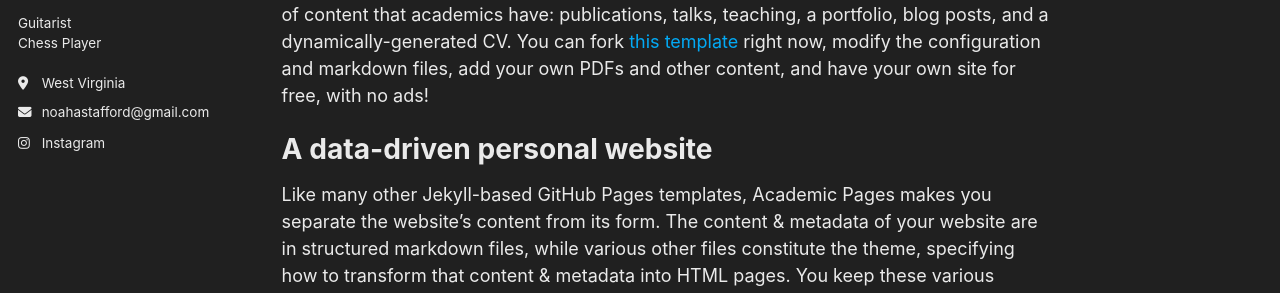
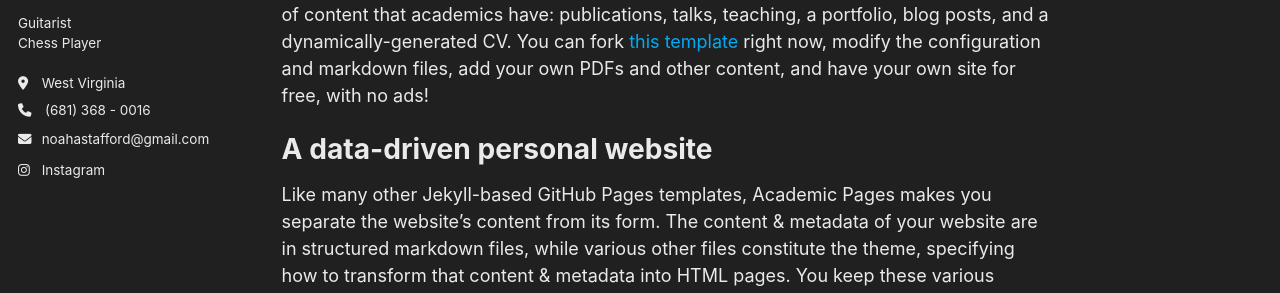
Before and after one commit to noahastafford/noahastafford.github.io, a Jekyll site: the page built from _pages/about.md, in a window 1280 px wide. Shown: the part 310-603 px from the top of the page. Built offline with Jekyll 4.4.1, drawn with Linux system fonts in a browser that asks for light colours.

```diff
--- a/_config.yml
+++ b/_config.yml
@@ -29,7 +29,7 @@ author:
   employer         : #"Red Brick University"
   uri              : # URL
   email            : "noahastafford@gmail.com"
-  phone            : #"(681) 368 - 0016"
+  phone            : "(681) 368 - 0016"
 
   # Academic websites
   arxiv            : # URL - Update with the correct link to your profile
```
